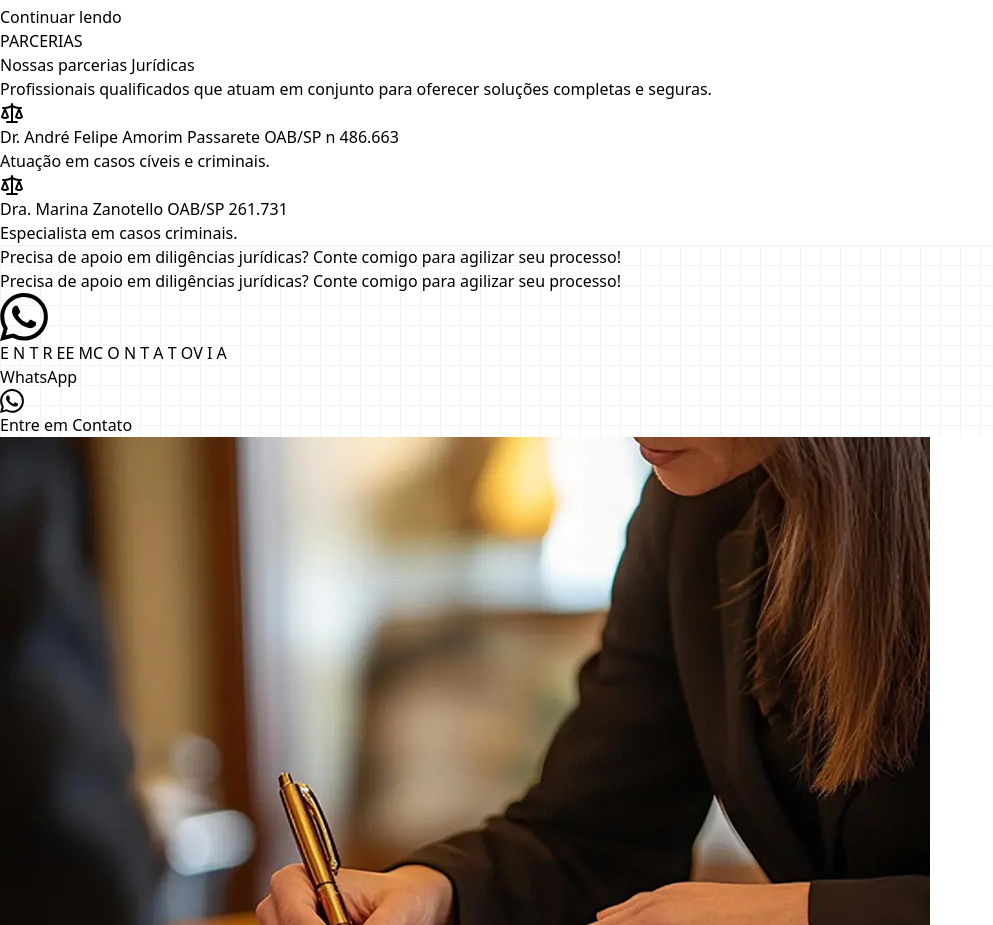
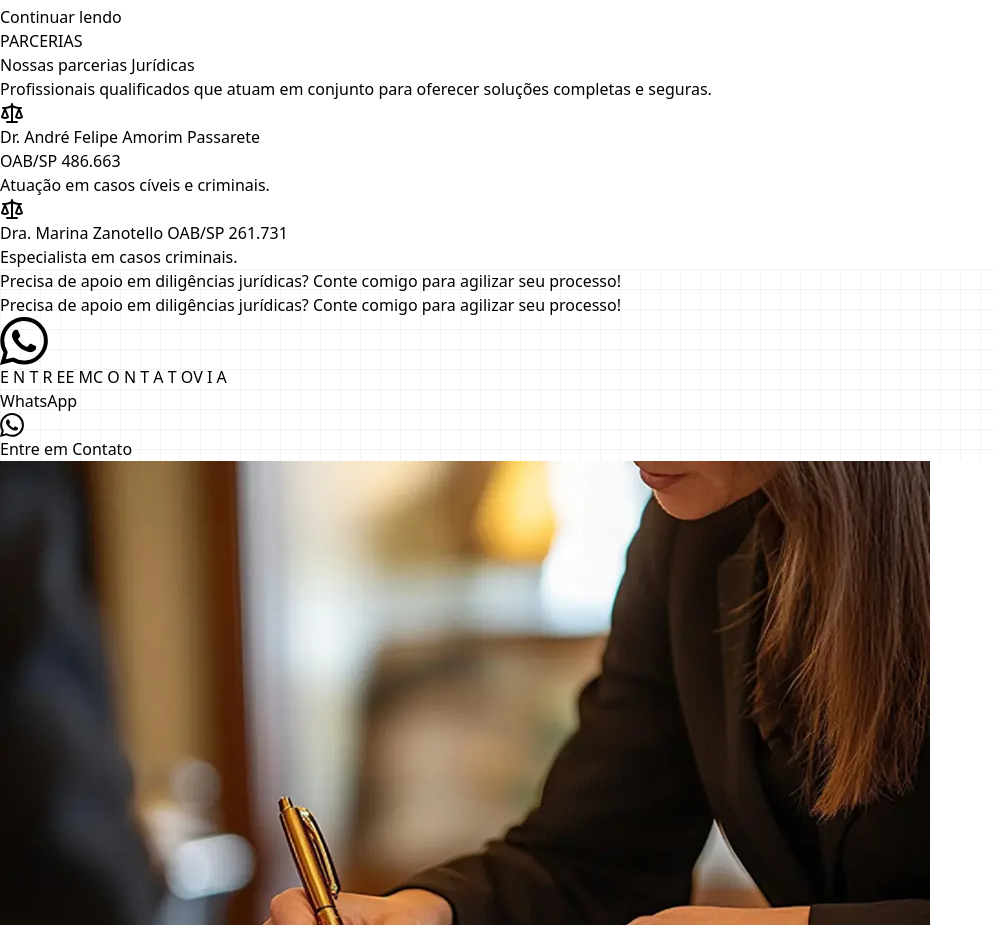
Before and after one commit to Paper-Street-Softwares/LP-Sabrina-Fernandes, a React (Vite) app: page / in a window 1280 px wide. Shown: the part 2220-3145 px from the top of the page, without its empty margins (0-993 px from the left). Built offline with nearby package versions, Linux system fonts and the light colour scheme; a web font is replaced by a local one.

Commit message:
fix: Ajustes no nome do card

```diff
--- a/src/components/sections/Team.jsx
+++ b/src/components/sections/Team.jsx
@@ -31,7 +31,13 @@ export default function Team() {
                 <TeamMember
                   img={content.texts.team.members.member1.img.img}
                   alt={content.texts.team.members.member1.img.alt}
-                  name={t("team.members.member1.name")}
+                  name={
+                    <span
+                      dangerouslySetInnerHTML={{
+                        __html: t("team.members.member1.name"),
+                      }}
+                    />
+                  }
                   role={t("team.members.member1.role")}
                 />
               </div>
--- a/src/locales/pt.json
+++ b/src/locales/pt.json
@@ -107,7 +107,7 @@
     "subtitle": "Profissionais qualificados que atuam em conjunto para oferecer soluções completas e seguras.",
     "members": {
       "member1": {
-        "name": "Dr. André Felipe Amorim Passarete OAB/SP n 486.663",
+        "name": "Dr. André Felipe Amorim Passarete <br/> OAB/SP 486.663",
         "role": "Atuação em casos cíveis e criminais."
       },
       "member2": {
```
